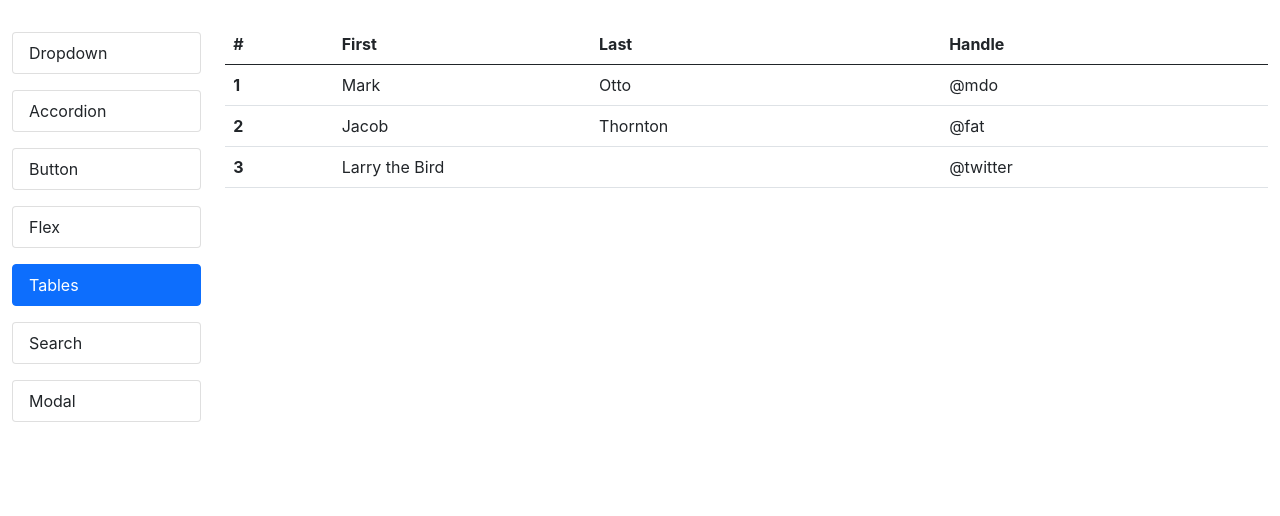
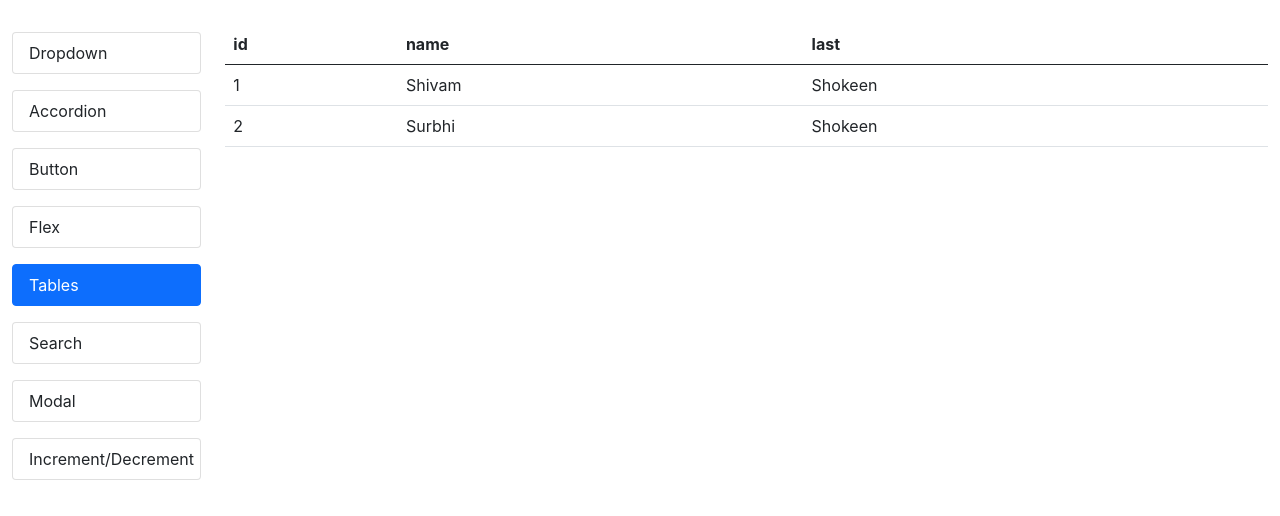
Before and after one commit to ShivamShokeen/ReactUdemy, a React (Create React App) app: page /tables in a window 1280 px wide. Shown: the top 516 px of the page. Built offline with nearby package versions, Linux system fonts and the light colour scheme.

Commit message:
Form of increment and decrtement using reducer

```diff
--- a/src/App.js
+++ b/src/App.js
@@ -9,6 +9,7 @@ import BT_Tables from "./Components/BT-Components/BT_Tables";
 import BT_Search from "./Components/BT-Components/BT_Search";
 import BT_Button from "./Components/BT-Components/BT_Button";
 import BT_Modal from "./Components/BT-Components/BT_Modal";
+import IncDec from "./Examples/IncDec";
 
 function App() {
 
@@ -32,6 +33,22 @@ function App() {
       id:4,
       heading: "Accordion 4",
       content: "Forth Accordion",
+    },
+  ];
+
+  let tableDisplayColumns = [
+    'id','name','last'
+  ]
+  let tableList = [
+    {
+      id: 1,
+      last: "Shokeen",
+      name: "Shivam",
+    },
+    {
+      name: "Surbhi",
+      last: "Shokeen",
+      id: 2,
     },
   ];
 
@@ -108,7 +125,10 @@ function App() {
             </RouteCustom>
 
             <RouteCustom path="/tables">
-              <BT_Tables></BT_Tables>
+              <BT_Tables
+                tableList={tableList}
+                tableDisplayColumns={tableDisplayColumns}
+              ></BT_Tables>
             </RouteCustom>
 
             <RouteCustom path="/search">
@@ -117,6 +137,14 @@ function App() {
 
             <RouteCustom path="/modal">
               <BT_Modal></BT_Modal>
+            </RouteCustom>
+
+            <RouteCustom path="/modal">
+              <BT_Modal></BT_Modal>
+            </RouteCustom>
+
+            <RouteCustom path="/incdec">
+              <IncDec></IncDec>
             </RouteCustom>
 
             <RouteCustom path="/">
--- a/src/Components/BT-Components/BT_Modal.js
+++ b/src/Components/BT-Components/BT_Modal.js
@@ -19,7 +19,6 @@ function BT_Modal() {
 
   const handleSaveModal = (event) => {
     event.preventDefault();
-    console.log("form Data", formData);
     setShowModal(false);
   };
 
--- a/src/Components/BT-Components/BT_Tables.js
+++ b/src/Components/BT-Components/BT_Tables.js
@@ -1,36 +1,29 @@
 import React, { Fragment } from "react";
 
-function BT_Tables() {
+function BT_Tables(props) {
+  let displayColumn = props?.tableDisplayColumns.map((column, i2) => {
+    return <th key={i2}>{column}</th>;
+  });
+
+  let renderTable = props?.tableList?.map((v, i) => {
+    return (
+      <tr key={i}>
+        <td>{v?.[props?.tableDisplayColumns[0]]}
+        {v?.[i]}
+        </td>
+        <td>{v?.[props?.tableDisplayColumns[1]]}</td>
+        <td>{v?.[props?.tableDisplayColumns[2]]}</td>
+      </tr>
+    );
+  });
+
   return (
     <Fragment>
       <table className="table">
         <thead>
-          <tr>
-            <th scope="col">#</th>
-            <th scope="col">First</th>
-            <th scope="col">Last</th>
-            <th scope="col">Handle</th>
-          </tr>
+          <tr>{displayColumn}</tr>
         </thead>
-        <tbody>
-          <tr>
-            <th scope="row">1</th>
-            <td>Mark</td>
-            <td>Otto</td>
-            <td>@mdo</td>
-          </tr>
-          <tr>
-            <th scope="row">2</th>
-            <td>Jacob</td>
-            <td>Thornton</td>
-            <td>@fat</td>
-          </tr>
-          <tr>
-            <th scope="row">3</th>
-            <td colspan="2">Larry the Bird</td>
-            <td>@twitter</td>
-          </tr>
-        </tbody>
+        <tbody>{renderTable}</tbody>
       </table>
     </Fragment>
   );
--- a/src/Components/Sidemenu/Sidemenu.js
+++ b/src/Components/Sidemenu/Sidemenu.js
@@ -31,6 +31,10 @@ const Sidemenu = (props) => {
       name: "Modal",
       route: "/modal",
     },
+    {
+      name: "Increment/Decrement",
+      route: "/incdec",
+    },
   ];
   const renderSideMenu = sideMenuList.map((v, i) => {
     return (
--- /dev/null
+++ b/src/Examples/IncDec.js
@@ -0,0 +1,105 @@
+import React, { Fragment, useReducer, useState } from "react";
+
+const IncDec = () => {
+
+  const reducer = (state, action) => {
+    if (
+      action == "increment" ||
+      action == "decrement" ||
+      action == "updateCount"
+    ) {
+      if (action == "increment") {
+        return {
+          ...state,
+          count: state.count + 1,
+        };
+      }
+
+      if (action == "decrement") {
+        return {
+          ...state,
+          count: state.count - 1,
+        };
+      }
+      if (action == "updateCount") {
+        return {
+          ...state,
+          count: state.count + state.valueToAdd,
+          valueToAdd : 0
+        };
+      }
+    } else {
+      if (parseInt(action) > 0) {
+        return {
+          ...state,
+          valueToAdd: parseInt(action),
+        };
+      } else {
+        return {
+          ...state,
+        };
+      }
+    }
+  };
+
+  const [state, dispatch] = useReducer(reducer, {
+    count: 10,
+    valueToAdd: 0,
+  });
+
+  const handleInc = () => {
+    dispatch("increment");
+  };
+
+  const handleDec = () => {
+    dispatch("decrement");
+  };
+
+  const handleSubmit = (e) => {
+
+    e.preventDefault();
+     dispatch("updateCount");
+  };
+
+  return (
+    <Fragment>
+      <div className="row">
+        <div className="col">Current Count : {state.count}</div>
+      </div>
+
+      <div className="row mt-4">
+        <div className="col">
+          <button className="btn btn-primary" onClick={handleInc}>
+            Increment
+          </button>
+          &nbsp;&nbsp;
+          <button className="btn btn-primary" onClick={handleDec}>
+            Decrement
+          </button>
+        </div>
+      </div>
+
+      <div className="row mt-4">
+        <div className="col">
+          <span className="text ">Add a lot</span>
+
+          <input
+            placeholder="Enter a number"
+            type="number"
+            value={state.valueToAdd || ""}
+            className="form-control mt-2"
+            onChange={(e) => {
+              dispatch(e?.target?.value)
+            }}
+          ></input>
+          <br></br>
+          <button className="btn btn-success" onClick={handleSubmit}>
+            Add it!
+          </button>
+        </div>
+      </div>
+    </Fragment>
+  );
+};
+
+export default IncDec;
```
